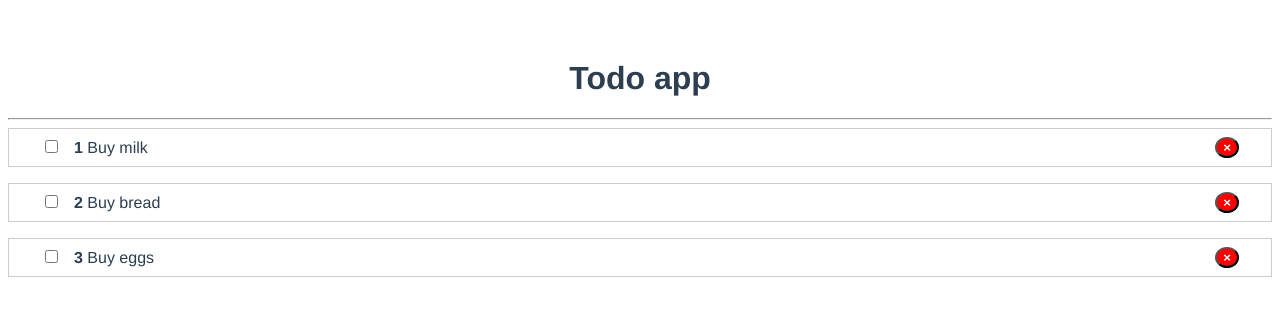
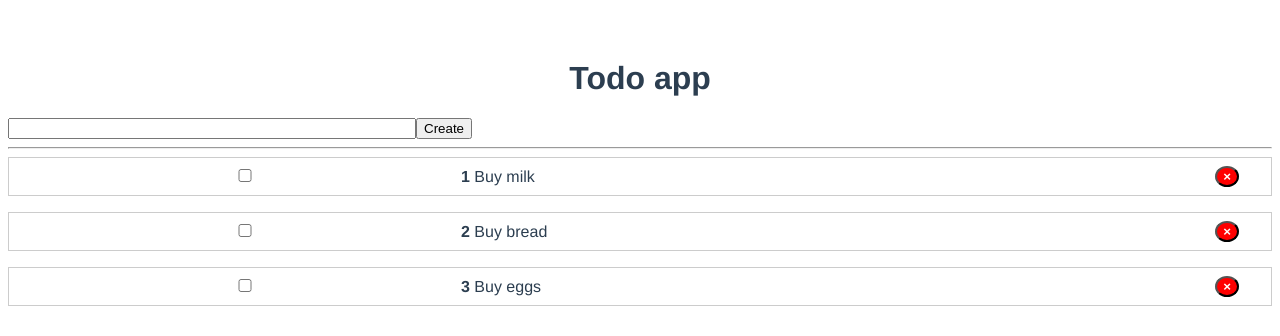
Before and after one commit to shurikdurik/vue-app, a Vue app: page / in a window 1280 px wide. Shown: the top 336 px of the page. Built offline with nearby package versions, Linux system fonts and the light colour scheme.

Commit message:
add new todo

```diff
--- a/src/App.vue
+++ b/src/App.vue
@@ -1,6 +1,9 @@
 <template>
   <div id="app">
     <h1>Todo app</h1>
+    <AddTodo
+      @add-todo="addTodo"
+    />
     <hr>
     <TodoList
       v-bind:todos="todos"
@@ -12,6 +15,7 @@
 
 <script>
 import TodoList from '@/components/TodoList'
+import AddTodo from '@/components/AddTodo.vue'
 export default {
   name: 'App',
   data() {
@@ -24,7 +28,8 @@
     }
   },
   components: {
-    TodoList
+    TodoList,
+    AddTodo
   },
   methods: {
     removeTodo(id) {
@@ -37,6 +42,9 @@
       }
       return todo;
     });
+    },
+    addTodo(newTodo) {
+      this.todos.push(newTodo)
     }
   }
 }
--- /dev/null
+++ b/src/components/AddTodo.vue
@@ -0,0 +1,38 @@
+<template>
+    <form @submit.prevent="onSubmit">
+        <input type="text" v-model="title">
+        <button type="submit" >Create</button>
+    </form>
+</template>
+
+<script>
+    export default {
+        data() {
+            return {
+                title: ''
+            }
+        },
+        methods: {
+            onSubmit() {
+                if (this.title.trim()) {
+                    const newTodo = {
+                        id: Date.now(),
+                        title: this.title,
+                        completed: false,
+                    }
+                    this.$emit('add-todo', newTodo)
+                    this.title = ''
+                }
+            }
+        }
+    }
+</script>
+
+<style>
+    form {
+        display: flex;
+    }
+    input {
+        width: 400px;
+    }
+</style>
--- a/src/components/TodoItem.vue
+++ b/src/components/TodoItem.vue
@@ -2,7 +2,7 @@
     <li>
         <span v-bind:class="{done: todo.completed}">
             <input type="checkbox" v-on:change="toggleTodo">
-            <strong>{{ todo.id }}</strong>
+            <strong>{{ index + 1 }}</strong>
             {{ todo.title }}
         </span>
         <button class="rm" v-on:click="removeTodo">&times;</button>
@@ -15,7 +15,8 @@
             todo: {
                 type: Object,
                 required: true
-            }
+            },
+            index: Number,
         },
         methods: {
             toggleTodo() {
--- a/src/components/TodoList.vue
+++ b/src/components/TodoList.vue
@@ -2,8 +2,9 @@
     <div>
         <ul>
             <TodoItem
-                v-for="todo of todos"
+                v-for="(todo, i) of todos"
                 v-bind:todo="todo"
+                v-bind:index="i"
                 v-bind:key="todo.id"
                 v-on:remove-todo="removeTodo"
                 v-on:toggle-todo="toggleTodo"
```
